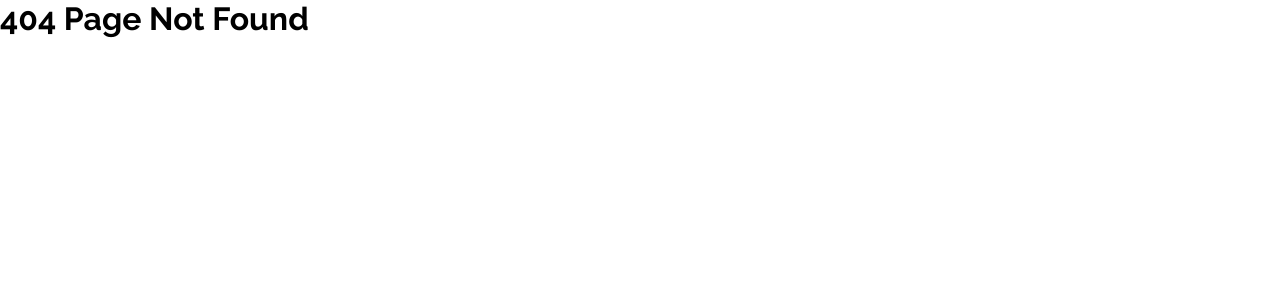
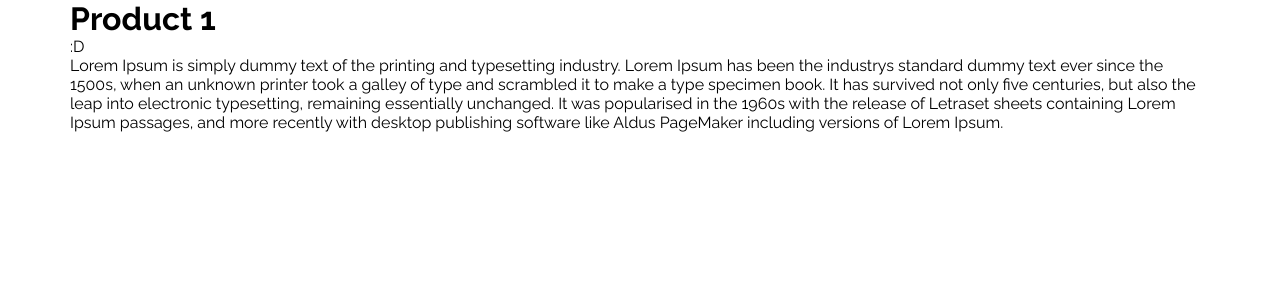
Before and after one commit to mohammad-issa/missa, a React (Create React App) app: page /products/1/ in a window 1280 px wide. Before the commit this address had no page. Shown: the top 300 px of the page. Built offline with nearby package versions, Linux system fonts and the light colour scheme.

Commit message:
add item page

```diff
--- a/src/App.js
+++ b/src/App.js
@@ -3,6 +3,7 @@ import { BrowserRouter as Router, Route, Switch } from "react-router-dom";
 
 import { Home } from './pages/home/home'
 import { Products } from './pages/products/products'
+import { Item } from './pages/item/item'
 import { Info } from './pages/info/info'
 import { NotFound } from './pages/404/404'
 
@@ -13,6 +14,7 @@ class App extends Component {
         <Switch>
           <Route path="/" exact component={Home} />
           <Route path="/products/" exact component={Products} />
+          <Route path="/products/:id/" exact component={Item} />
           <Route path="/info/" exact component={Info} />
           <Route component={NotFound} />
         </Switch>
--- /dev/null
+++ b/src/assets/itemsData.js
@@ -0,0 +1,13 @@
+export const itemsData = [
+    {
+        id: 1,
+        name: 'Product 1',
+        description: 'Lorem Ipsum is simply dummy text of the printing and typesetting industry. Lorem Ipsum has been the industrys standard dummy text ever since the 1500s, when an unknown printer took a galley of type and scrambled it to make a type specimen book. It has survived not only five centuries, but also the leap into electronic typesetting, remaining essentially unchanged. It was popularised in the 1960s with the release of Letraset sheets containing Lorem Ipsum passages, and more recently with desktop publishing software like Aldus PageMaker including versions of Lorem Ipsum.',
+        specialPrice: true,
+    }, {
+        id: 2,
+        name: 'Product 2',
+        description: 't is a long established fact that a reader will be distracted by the readable content of a page when looking at its layout. The point of using Lorem Ipsum is that it has a more-or-less normal distribution of letters, as opposed to using Content here, content here, making it look like readable English. Many desktop publishing packages and web page editors now use Lorem Ipsum as their default model text, and a search for lorem ipsum will uncover many web sites still in their infancy. Various versions have evolved over the years, sometimes by accident, sometimes on purpose (injected humour and the like).',
+        specialPrice: false,
+    }
+]
--- a/src/components/ProductCard/ProductCard.js
+++ b/src/components/ProductCard/ProductCard.js
@@ -1,4 +1,5 @@
 import React, { Component } from 'react';
+import { Link } from "react-router-dom";
 
 import './ProductCard.css';
 
@@ -21,7 +22,8 @@ export class ProductCard extends Component {
   render() {
     return (
       <div className='product-card'>
-        <p>{this.props.item.name}</p>
+        <Link to={`/products/${this.props.item.id}/`} params={{ data: this.props.item }}><p>{this.props.item.name}</p></Link>
+
         <div>
           <button className='product-facebook'>Facebook</button>
           <button className='product-cart' onClick={this.addToCart}>Add to cart</button>
--- /dev/null
+++ b/src/pages/item/item.js
@@ -0,0 +1,31 @@
+import React, { Component } from 'react';
+import { itemsData } from '../../assets/itemsData';
+
+import './item.css';
+
+export class Item extends Component {
+  constructor(props) {
+    super(props);
+    this.state = {
+        itemId: parseInt(this.props.match.params.id, 10),
+        itemInfo: {},
+    }
+  }
+
+  componentWillMount() {
+    const itemInfo = itemsData.find(item => item.id === this.state.itemId);
+    this.setState({
+        itemInfo: itemInfo,
+    })
+  }
+
+  render() {
+    return (
+      <div className='products-warpper'>
+        <h1>{this.state.itemInfo.name}</h1>
+        {this.state.itemInfo.specialPrice && <div>:D</div>}
+        <p>{this.state.itemInfo.description}</p>
+      </div>
+    );
+  }
+}
--- a/src/pages/products/products.js
+++ b/src/pages/products/products.js
@@ -1,5 +1,6 @@
 import React, { Component } from 'react';
 import { ProductCard } from '../../components/ProductCard/ProductCard';
+import { itemsData } from '../../assets/itemsData';
 
 import './products.css';
 
@@ -8,21 +9,15 @@ export class Products extends Component {
     super(props);
 
     this.state = {
-      products: [
-        {
-          name: 'Product 1'
-        }, {
-          name: 'Product 2'
-        }
-      ]
+      products: itemsData
     }
 
     this.renderCards = this.renderCards.bind(this);
   }
 
   renderCards() {
-    return this.state.products.map((item, index) => {
-      return <ProductCard key={index} item={item}/>
+    return this.state.products.map((item) => {
+      return <ProductCard key={item.id} item={item}/>
     })
   }
 
```
Also changed, not shown: src/pages/item/item.css (added).
